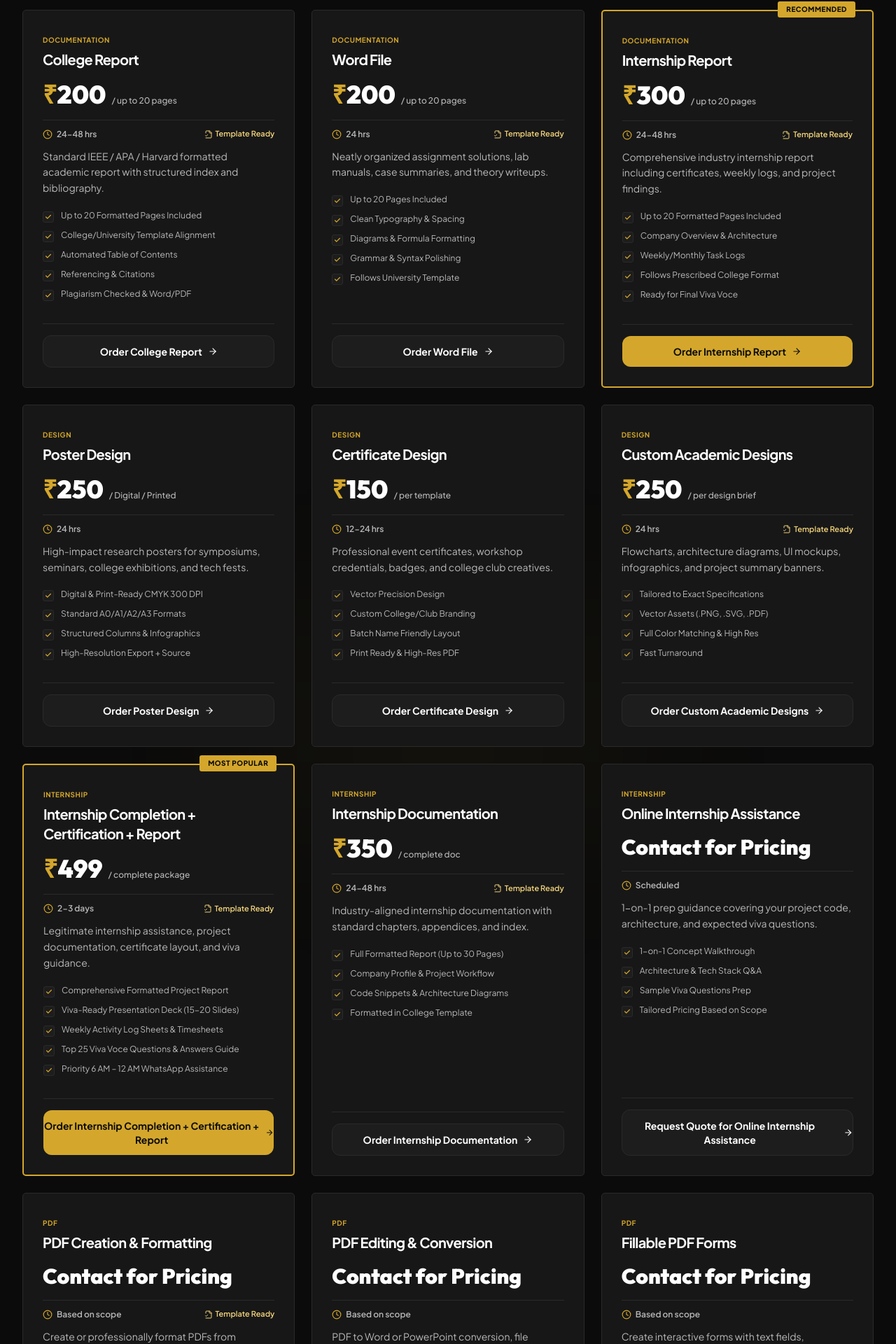
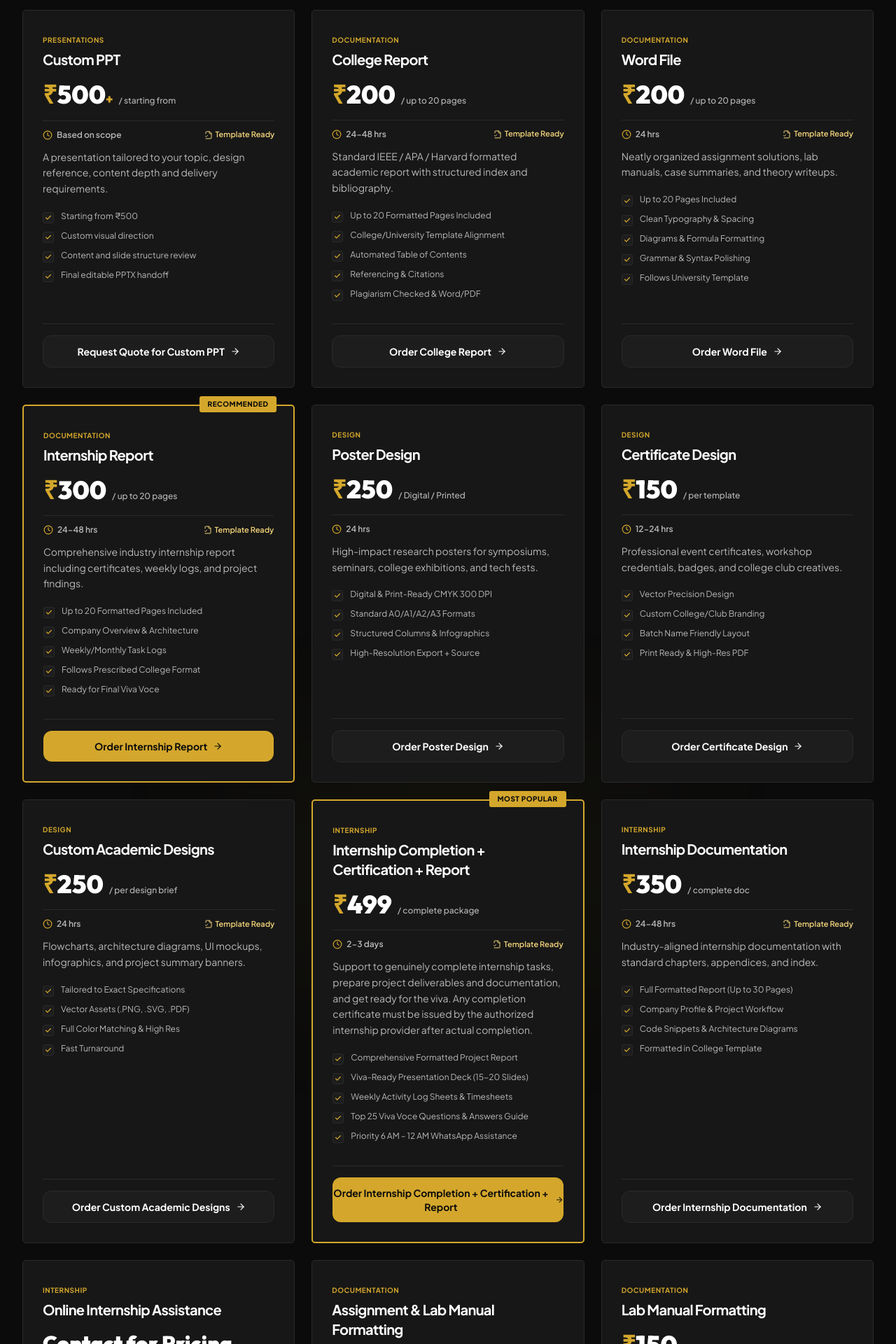
Before and after one commit to Coode-Tanmay/campora-website, a React (Vite) app: page / in a window 1280 px wide. Shown: the part 3754-5674 px from the top of the page at 70% size. Built offline with nearby package versions, Linux system fonts and the light colour scheme; no server answers.

Commit message:
Remove PDF category and apply approved budget service pricing

```diff
--- a/src/data/mockData.ts
+++ b/src/data/mockData.ts
@@ -68,6 +68,21 @@ export const SERVICES_DATA: ServiceItem[] = [
       '100% On-time Guarantee',
       'Editable .PPTX + PDF export'
     ],
+  },
+
+  {
+    id: 'custom-ppt',
+    title: 'Custom PPT',
+    category: 'presentations',
+    price: 500,
+    currency: '₹',
+    turnaround: 'Based on scope',
+    unit: 'starting from',
+    pricingType: 'variable',
+    maxIncludedPages: 20,
+    supportsTemplate: true,
+    description: 'A presentation tailored to your topic, design reference, content depth and delivery requirements.',
+    features: ['Starting from ₹500', 'Custom visual direction', 'Content and slide structure review', 'Final editable PPTX handoff'],
   },
 
   // Documentation & Reports
@@ -204,7 +219,7 @@ export const SERVICES_DATA: ServiceItem[] = [
     supportsTemplate: true,
     popular: true,
     tag: 'MOST POPULAR',
-    description: 'Legitimate internship assistance, project documentation, certificate layout, and viva guidance.',
+    description: 'Support to genuinely complete internship tasks, prepare project deliverables and documentation, and get ready for the viva. Any completion certificate must be issued by the authorized internship provider after actual completion.',
     features: [
       'Comprehensive Formatted Project Report',
       'Viva-Ready Presentation Deck (15-20 Slides)',
@@ -252,68 +267,42 @@ export const SERVICES_DATA: ServiceItem[] = [
     ],
   },
 
-  // PDF & File Services — quote-first until service-specific rates are finalized
-  {
-    id: 'pdf-creation',
-    title: 'PDF Creation & Formatting',
-    category: 'pdf',
-    price: 0,
-    currency: '₹',
-    turnaround: 'Based on scope',
-    unit: 'custom PDF',
-    pricingType: 'variable',
-    supportsTemplate: true,
-    description: 'Create or professionally format PDFs from supplied content, notes, images, or document files.',
-    features: ['Page layout and typography', 'Headers, footers and page numbering', 'Tables, diagrams and image placement', 'Final searchable PDF export'],
-  },
-  {
-    id: 'pdf-edit-convert',
-    title: 'PDF Editing & Conversion',
-    category: 'pdf',
-    price: 0,
-    currency: '₹',
-    turnaround: 'Based on scope',
-    unit: 'file / batch',
-    pricingType: 'variable',
-    description: 'PDF to Word or PowerPoint conversion, file merging, splitting, compression and page rearrangement.',
-    features: ['PDF to DOCX / PPTX conversion', 'Merge or split PDF files', 'Compress and optimize files', 'Page rotation and reordering'],
-  },
-  {
-    id: 'pdf-fillable',
-    title: 'Fillable PDF Forms',
-    category: 'pdf',
-    price: 0,
-    currency: '₹',
-    turnaround: 'Based on scope',
-    unit: 'form',
-    pricingType: 'variable',
-    description: 'Create interactive forms with text fields, checkboxes, dropdowns and signature areas.',
-    features: ['Interactive form fields', 'Checkboxes and dropdowns', 'Print-friendly layout', 'Form testing and final export'],
-  },
-
   // Academic writing and study materials
   {
     id: 'assignment-formatting',
     title: 'Assignment & Lab Manual Formatting',
     category: 'documentation',
-    price: 0,
+    price: 100,
     currency: '₹',
     turnaround: 'Based on scope',
-    unit: 'document',
-    pricingType: 'variable',
+    unit: 'up to 10 pages',
+    pricingType: 'fixed',
     supportsTemplate: true,
     description: 'Format supplied answers, experiment write-ups and lab records to your college guidelines.',
     features: ['Cover page and index', 'Experiment / question-wise structure', 'Tables, equations and diagrams', 'DOCX and PDF output'],
   },
   {
+    id: 'lab-manual-formatting',
+    title: 'Lab Manual Formatting',
+    category: 'documentation',
+    price: 150,
+    currency: '₹',
+    turnaround: '24-48 hrs',
+    unit: 'up to 10 experiments',
+    pricingType: 'fixed',
+    supportsTemplate: true,
+    description: 'Format supplied lab experiments into a clean, consistent college-ready manual.',
+    features: ['Up to 10 experiments', 'Aim, apparatus, procedure and result layout', 'Tables, code and diagrams formatting', 'DOCX and PDF handoff'],
+  },
+  {
     id: 'research-paper-formatting',
     title: 'Research Paper Formatting',
     category: 'documentation',
-    price: 0,
+    price: 300,
     currency: '₹',
     turnaround: 'Based on scope',
-    unit: 'paper',
-    pricingType: 'variable',
+    unit: 'up to 10 pages',
+    pricingType: 'fixed',
     supportsTemplate: true,
     description: 'Formatting and presentation support for author-provided research papers and manuscripts.',
     features: ['IEEE / APA / journal template formatting', 'Reference and citation style cleanup', 'Figures, tables and captions', 'Submission-ready document layout'],
@@ -336,10 +325,10 @@ export const SERVICES_DATA: ServiceItem[] = [
     id: 'coding-support',
     title: 'Coding Help & Debugging',
     category: 'development',
-    price: 0,
+    price: 149,
     currency: '₹',
     turnaround: 'Based on scope',
-    unit: 'task / project',
+    unit: 'starting from',
     pricingType: 'variable',
     description: 'Guided programming support, debugging, code review and explanation across common languages and frameworks.',
     features: ['Bug investigation and fixes', 'Code walkthrough and explanation', 'Setup and configuration help', 'README and documentation support'],
@@ -348,10 +337,10 @@ export const SERVICES_DATA: ServiceItem[] = [
     id: 'database-api',
     title: 'Database & API Development',
     category: 'development',
-    price: 0,
+    price: 499,
     currency: '₹',
     turnaround: 'Based on scope',
-    unit: 'module',
+    unit: 'starting from',
     pricingType: 'variable',
     description: 'Design and implementation support for database schemas, REST APIs and integrations.',
     features: ['Database schema design', 'CRUD API endpoints', 'Authentication integration', 'API documentation'],
@@ -360,10 +349,10 @@ export const SERVICES_DATA: ServiceItem[] = [
     id: 'app-ui-prototype',
     title: 'App UI / UX & Prototype',
     category: 'development',
-    price: 0,
+    price: 499,
     currency: '₹',
     turnaround: 'Based on scope',
-    unit: 'prototype',
+    unit: 'starting from',
     pricingType: 'variable',
     description: 'Plan and design mobile or web application screens, user flows and clickable prototypes.',
     features: ['Wireframes and user flows', 'Responsive screen designs', 'Reusable UI components', 'Clickable prototype handoff'],
@@ -371,26 +360,50 @@ export const SERVICES_DATA: ServiceItem[] = [
 
   // Career and professional documents
   {
-    id: 'resume-linkedin',
-    title: 'Resume, CV & LinkedIn Profile',
+    id: 'resume',
+    title: 'Resume Creation',
     category: 'career',
-    price: 0,
+    price: 149,
     currency: '₹',
-    turnaround: 'Based on scope',
-    unit: 'profile / document',
-    pricingType: 'variable',
-    description: 'Professional presentation and formatting of your own experience, projects and achievements.',
-    features: ['ATS-friendly resume layout', 'Project and skills presentation', 'LinkedIn headline and About section', 'Editable DOCX and PDF'],
+    turnaround: '24 hrs',
+    unit: 'per resume',
+    pricingType: 'fixed',
+    description: 'Create a clear, ATS-friendly resume using your real education, skills, projects and experience.',
+    features: ['ATS-friendly layout', 'Skills and project presentation', 'One service-dependent revision', 'Editable DOCX and PDF'],
+  },
+  {
+    id: 'cv-formatting',
+    title: 'CV Formatting',
+    category: 'career',
+    price: 99,
+    currency: '₹',
+    turnaround: '24 hrs',
+    unit: 'per CV',
+    pricingType: 'fixed',
+    description: 'Professionally format your existing CV without inventing credentials or experience.',
+    features: ['Clean professional layout', 'Typography and spacing cleanup', 'Editable document handoff'],
+  },
+  {
+    id: 'linkedin-optimization',
+    title: 'LinkedIn Profile Optimization',
+    category: 'career',
+    price: 199,
+    currency: '₹',
+    turnaround: '24-48 hrs',
+    unit: 'per profile',
+    pricingType: 'fixed',
+    description: 'Improve the presentation of your genuine skills, projects and experience on LinkedIn.',
+    features: ['Headline and About section', 'Skills and project presentation', 'Experience wording review', 'Profile checklist'],
   },
   {
     id: 'cover-letter',
     title: 'Cover Letter & Job Application Pack',
     category: 'career',
-    price: 0,
+    price: 99,
     currency: '₹',
     turnaround: 'Based on scope',
-    unit: 'application pack',
-    pricingType: 'variable',
+    unit: 'per cover letter',
+    pricingType: 'fixed',
     description: 'Tailored application document formatting and editing based on your real background and target role.',
     features: ['Cover letter structure', 'Application email draft', 'Role-specific presentation', 'Editable document files'],
   },
@@ -400,22 +413,58 @@ export const SERVICES_DATA: ServiceItem[] = [
     id: 'charts-infographics',
     title: 'Charts, Flowcharts & Infographics',
     category: 'data',
-    price: 0,
+    price: 199,
     currency: '₹',
     turnaround: 'Based on scope',
-    unit: 'design set',
+    unit: 'starting from',
     pricingType: 'variable',
     description: 'Turn supplied information into clean charts, process diagrams, architecture visuals and infographics.',
     features: ['Flowcharts and block diagrams', 'Data charts and visual summaries', 'System architecture diagrams', 'PNG, SVG or PDF export'],
   },
   {
+    id: 'excel-sheet',
+    title: 'Excel Sheet Creation',
+    category: 'data',
+    price: 149,
+    currency: '₹',
+    turnaround: '24 hrs',
+    unit: 'basic workbook',
+    pricingType: 'fixed',
+    description: 'Create a clean spreadsheet for tracking, calculations and structured data entry.',
+    features: ['Basic formulas', 'Readable formatting', 'Data validation where applicable'],
+  },
+  {
+    id: 'charts-graphs',
+    title: 'Charts & Graphs',
+    category: 'data',
+    price: 99,
+    currency: '₹',
+    turnaround: '24 hrs',
+    unit: 'basic chart set',
+    pricingType: 'fixed',
+    description: 'Turn supplied data into clear charts and graphs for reports or presentations.',
+    features: ['Basic chart selection', 'Labels and titles', 'Image or workbook export'],
+  },
+  {
+    id: 'data-visualization',
+    title: 'Data Visualization',
+    category: 'data',
+    price: 199,
+    currency: '₹',
+    turnaround: 'Based on scope',
+    unit: 'starting from',
+    pricingType: 'variable',
+    description: 'Create clear visual summaries and dashboards from supplied datasets.',
+    features: ['Data review', 'Charts and visual summaries', 'Dashboard layout based on scope'],
+  },
+  {
     id: 'excel-dashboard',
     title: 'Excel Sheets & Dashboards',
     category: 'data',
-    price: 0,
+    price: 399,
     currency: '₹',
     turnaround: 'Based on scope',
-    unit: 'workbook',
+    unit: 'starting from',
     pricingType: 'variable',
     description: 'Build or improve spreadsheets for tracking, calculations, reporting and visual dashboards.',
     features: ['Formulas and data validation', 'Pivot tables and charts', 'Interactive dashboard layouts', 'Excel workbook handoff'],
```
